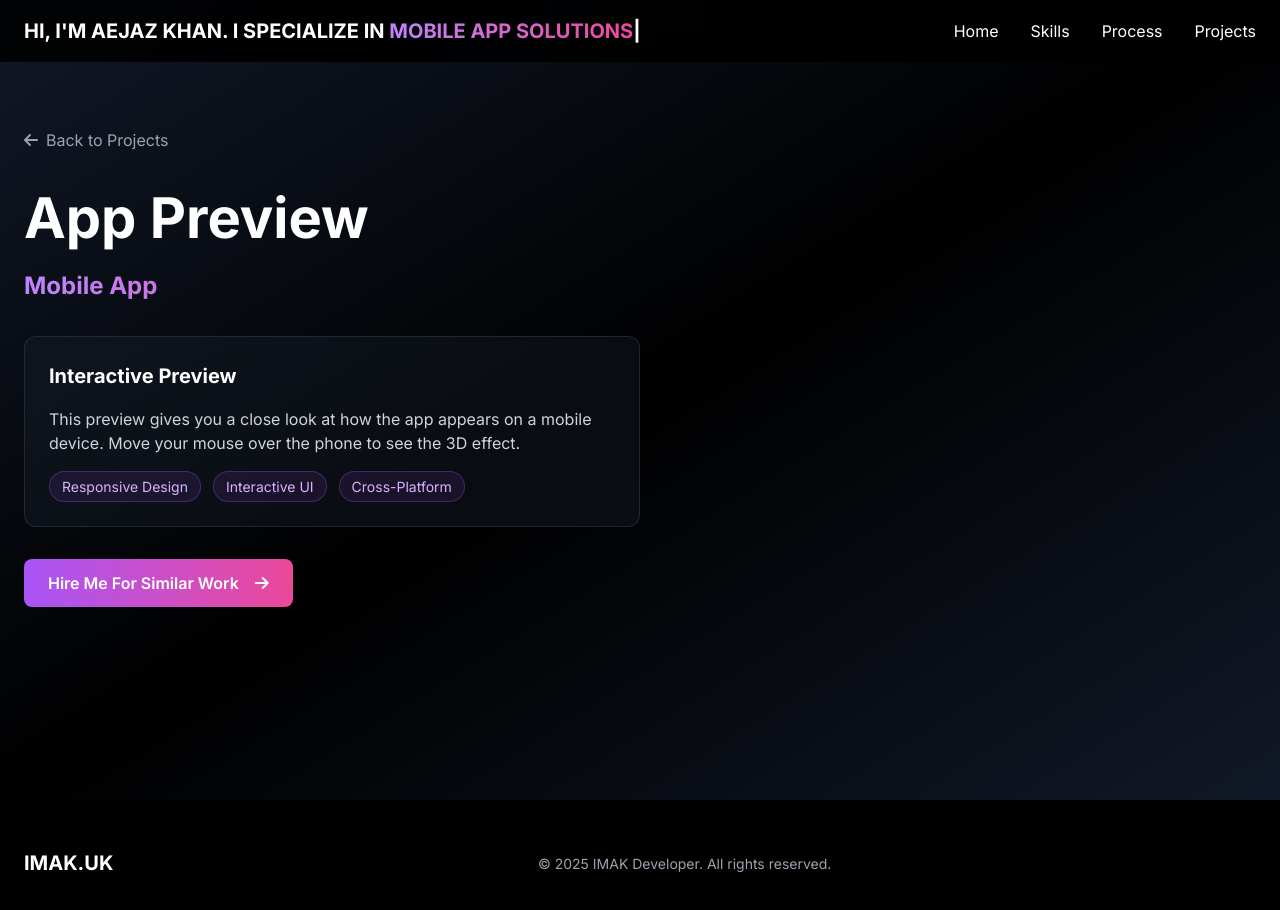
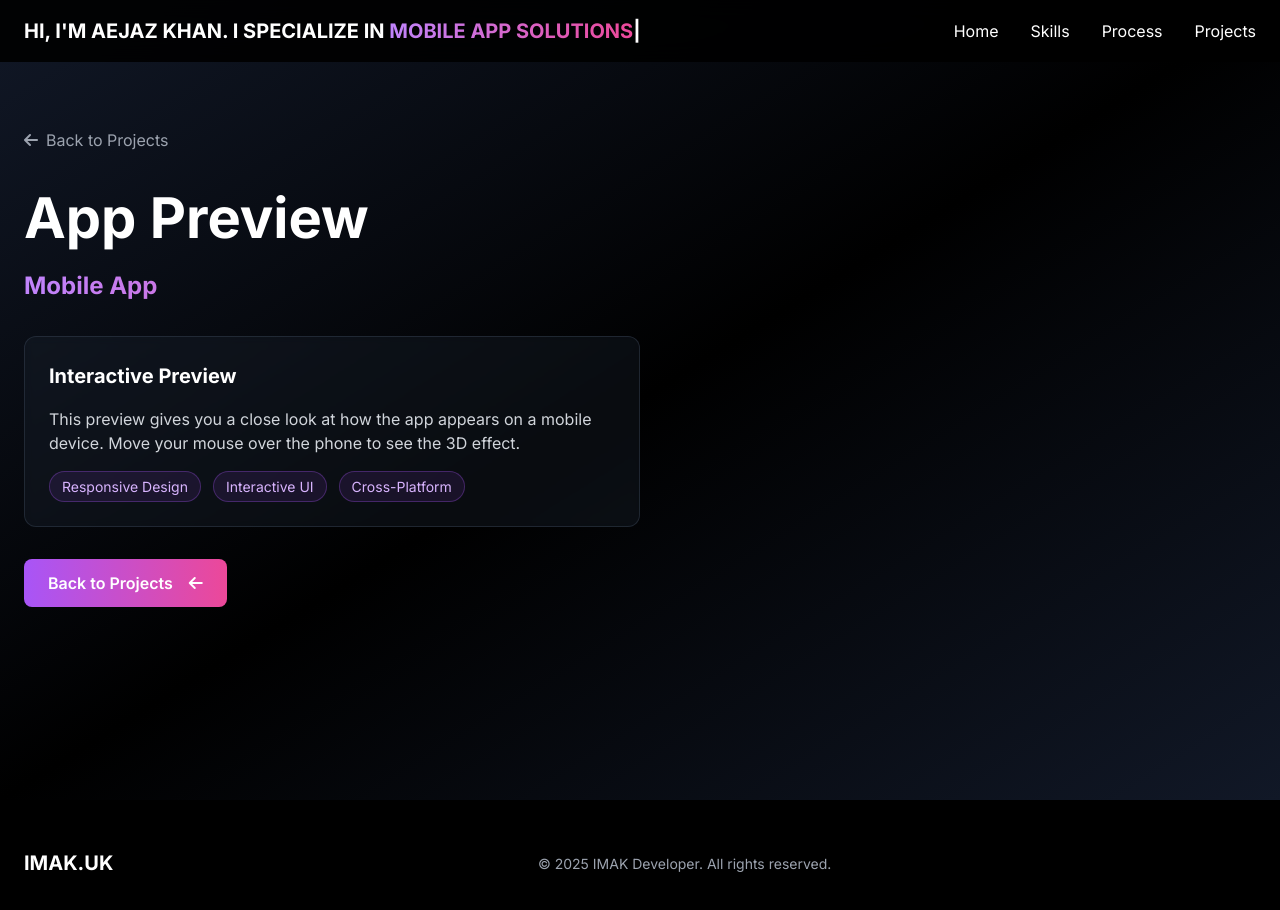
Before and after one commit to imakapp/portfolio, a Next.js app: page /preview in a window 1280 px wide. Shown: the top 910 px of the page. Built offline with nearby package versions, Linux system fonts and the light colour scheme.

Commit message:
Upwork button removed

```diff
--- a/src/app/page.tsx
+++ b/src/app/page.tsx
@@ -68,10 +68,6 @@ export default function Home() {
                   View My Work
                   <i className="fa-solid fa-arrow-right ml-2 group-hover:translate-x-1 transition-transform"></i>
                 </Link>
-                <a href="https://www.upwork.com/freelancers/~019779b29316047eb1?mp_source=share" target="_blank" className="button secondary-button">
-                  <i className="fa-brands fa-upwork mr-2"></i>
-                  Hire Me on Upwork
-                </a>
               </div>
             </div>
             <div className="relative h-[500px]">
@@ -488,10 +484,6 @@ export default function Home() {
                 Start a Project
                 <i className="fa-solid fa-arrow-right ml-2 group-hover:translate-x-1 transition-transform"></i>
               </button>
-              <a href="https://www.upwork.com/freelancers/~019779b29316047eb1?mp_source=share" className="button secondary-button flex items-center justify-center" target="_blank">
-                <i className="fa-brands fa-upwork mr-2"></i>
-                Hire Me on Upwork
-              </a>
             </div>
           </div>
         </div>
--- a/src/app/preview/page.tsx
+++ b/src/app/preview/page.tsx
@@ -50,14 +50,13 @@ function PreviewContent() {
             </div>
 
             <div className="mt-8">
-              <a
-                href="https://www.upwork.com/freelancers/~019779b29316047eb1?mp_source=share"
-                target="_blank"
+              <Link
+                href="/projects"
                 className="button primary-button inline-flex items-center"
               >
-                Hire Me For Similar Work
-                <i className="fa-solid fa-arrow-right ml-2"></i>
-              </a>
+                Back to Projects
+                <i className="fa-solid fa-arrow-left ml-2"></i>
+              </Link>
             </div>
           </div>
         </div>
--- a/src/components/Footer.tsx
+++ b/src/components/Footer.tsx
@@ -10,9 +10,6 @@ const Footer = () => {
           <div className="text-white font-bold text-xl mb-4 md:mb-0">IMAK.UK</div>
           <div className="text-gray-400 text-sm">© {new Date().getFullYear()} IMAK Developer. All rights reserved.</div>
           <div className="flex space-x-6 mt-4 md:mt-0">
-            <Link href="https://www.upwork.com/freelancers/~019779b29316047eb1" target="_blank" className="text-gray-400 hover:text-purple-400 transition-colors cursor-pointer">
-              <i className="fa-brands fa-upwork"></i>
-            </Link>
           </div>
         </div>
       </div>
```
